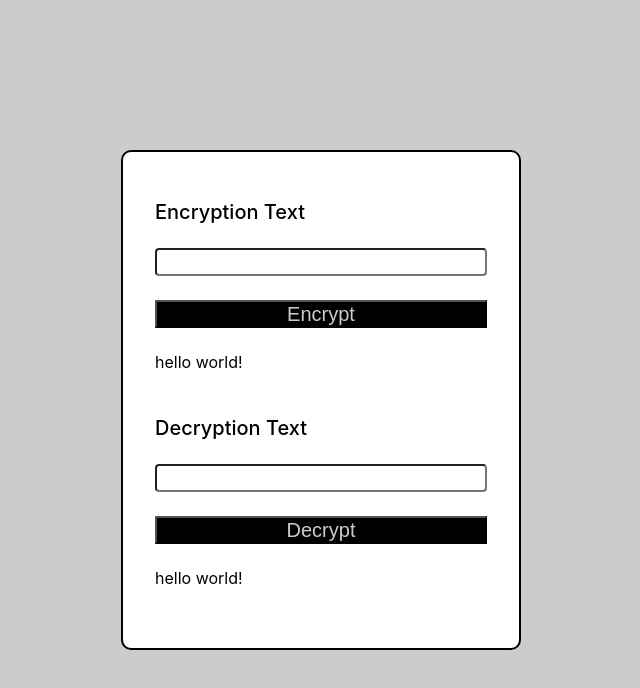
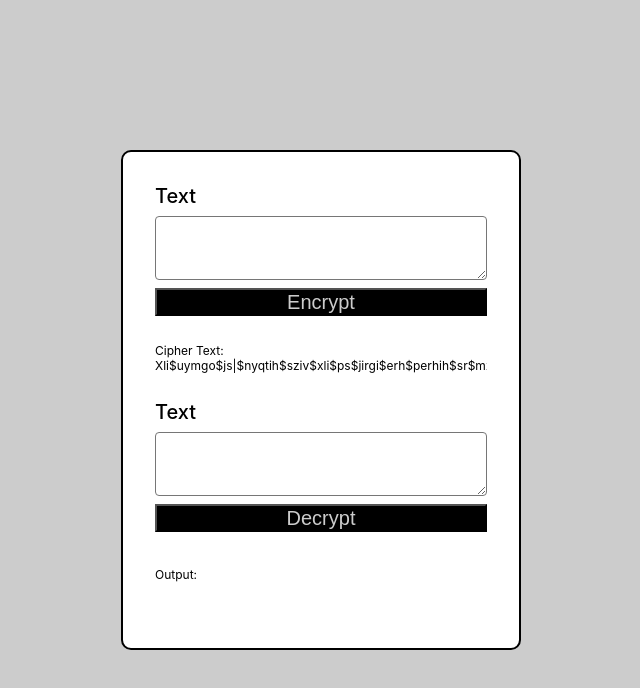
Before and after one commit to Eke-sims/encryption-app, a React (Create React App) app: page / in a window 1280 px wide. Shown: the top 688 px of the page, without its empty margins (319-959 px from the left). Built offline with nearby package versions, Linux system fonts and the light colour scheme.

Commit message:
made the encryption work

```diff
--- a/src/App.js
+++ b/src/App.js
@@ -1,5 +1,5 @@
 import './App.css';
-import {Form} from './Components'
+import {Form} from './Containers'
 
 function App() {
   return (
--- /dev/null
+++ b/src/Components/decrypt/Decrypt.jsx
@@ -0,0 +1,15 @@
+import React from 'react'
+import './decrypt.css'
+
+const Decrypt = () => {
+  return (
+    <form className='function-container'>
+        <label htmlFor="input">Text</label>
+        <textarea type="text" className='decrypt-input'/>
+        <button className='decrypt'>Decrypt</button>
+        <p className='cipher-output'>Output: <span></span></p>
+    </form>
+  )
+}
+
+export default Decrypt
--- /dev/null
+++ b/src/Components/encrypt/Encrypt.jsx
@@ -0,0 +1,35 @@
+import React from 'react'
+import './encrypt.css'
+import {useState} from 'react'
+
+const Encrypt = ({ onAdd, output }) => {
+
+  const [cipherText, setCipherText] = useState('')
+
+  const onSubmit = (e) => {
+    e.preventDefault();
+
+    if( !cipherText ) {
+      alert('Please enter a text');
+      return
+    }
+
+    onAdd({cipherText});
+
+    setCipherText('');
+
+  }
+
+  return (
+    <form className='function-container' onSubmit={onSubmit}>
+        <label htmlFor="input">Text</label>
+        <textarea type="text"
+            value={cipherText}
+            onChange={(e)=> setCipherText(e.target.value)}/>
+        <button >Encrypt</button>
+        <p className='output'> Cipher Text: Xli$uymgo$js|$nyqtih$sziv$xli$ps$jirgi$erh$perhih$sr$mx+w$xemp {output}</p>
+    </form>
+  )
+}
+
+export default Encrypt
--- /dev/null
+++ b/src/Components/encrypt/encrypt.css
@@ -0,0 +1,40 @@
+.function-container{
+    display: flex;
+    flex-direction: column;
+    flex: 1;
+    margin-bottom: 0.5rem;
+}
+
+label{
+    font-size: 20px;
+    font-weight: 500;
+    line-height: 24px;
+    margin-bottom: 0.5rem;
+}
+
+textarea{
+    border-radius: 4px;
+    font-size: 14px;
+    font-weight: 500;
+    height: 4rem;
+    margin-bottom: 0.5rem;
+    outline: none;
+}
+
+button{
+    background-color: black;
+    color: #ccc;
+    cursor: pointer;
+    font-size: 20px;
+    font-weight: 500;
+    line-height: 24px;
+    margin-bottom: 0.5rem;
+}
+
+p{
+    display: flex;
+    align-items: center;
+    font-size: 12px;
+    flex: 1;
+    overflow:scroll;
+}
--- a/src/Components/form/Form.jsx
+++ /dev/null
@@ -1,24 +0,0 @@
-import './form.css'
-import React, { useState } from 'react'
-
-const Form = () => {
-    return (
-        <form action="" className='form-container'>
-            <div className='function-container'>
-                <label htmlFor="encrypt-input">Encryption Text</label>
-                <input type="text" className='encrypt-input' />
-                <button className='encrypt'>Encrypt</button>
-                <p className='encrypt-output'> hello world!</p>
-            </div>
-
-            <div className="function-container">
-                <label htmlFor="decrypt-input">Decryption Text</label>
-                <input type="text" className='decrypt-input' />
-                <button className='decrypt'>Decrypt</button>
-                <p className='decrypt-output'> hello world!</p>
-            </div>
-        </form>
-    )
-}
-
-export default Form
--- a/src/Components/form/form.css
+++ /dev/null
@@ -1,43 +0,0 @@
-.form-container{
-    background-color: #fff;
-    border: 2px solid black;
-    border-radius: 10px;
-    height: 500px;
-    display: flex;
-    flex-direction: column;
-    justify-content: center;
-    padding: 2rem;
-    width: 400px;
-}
-
-.function-container{
-    display: flex;
-    flex-direction: column;
-    flex: 1;
-    margin-top: 1rem;
-    margin-bottom: 1rem;
-}
-
-label{
-    font-size: 20px;
-    font-weight: 500;
-    line-height: 24px;
-    margin-bottom: 1.5rem;
-}
-
-input{
-    border-radius: 4px;
-    font-size: 20px;
-    font-weight: 500;
-    line-height: 24px;
-    margin-bottom: 1.5rem;
-}
-
-button{
-    background-color: black;
-    color: #ccc;
-    font-size: 20px;
-    font-weight: 500;
-    line-height: 24px;
-    margin-bottom: 1.5rem;
-}
--- a/src/Components/index.js
+++ b/src/Components/index.js
@@ -1 +1,2 @@
-export {default as Form} from './form/Form'
+export {default as Encrypt} from './encrypt/Encrypt'
+export {default as Decrypt} from './decrypt/Decrypt'
--- /dev/null
+++ b/src/Containers/form/Form.jsx
@@ -0,0 +1,33 @@
+import './form.css'
+import React, { useState }from 'react'
+import { Decrypt, Encrypt } from '../../Components';
+
+const Form = () => {
+
+    const [output, setOutput] = useState('')
+
+    // Encrypt
+
+    const encryptText = (text) =>{
+        const newArray = text.cipherText.split('');
+        // Performing ASCII manipulation
+        const manArray = newArray.map(letter => letter.charCodeAt(0) + 4);
+
+        const cipherArray = manArray.map(array => String.fromCharCode(array));
+
+        const cipherText = cipherArray.join('');
+
+        setOutput(cipherText);
+    }
+
+
+
+    return (
+        <div className='form-container'>
+            <Encrypt onAdd={encryptText} output={output} />
+            <Decrypt />
+        </div>
+    )
+}
+
+export default Form
--- /dev/null
+++ b/src/Containers/form/form.css
@@ -0,0 +1,11 @@
+.form-container{
+    background-color: #fff;
+    border: 2px solid black;
+    border-radius: 10px;
+    height: 500px;
+    display: flex;
+    flex-direction: column;
+    justify-content: center;
+    padding: 2rem;
+    width: 400px;
+}
--- /dev/null
+++ b/src/Containers/index.js
@@ -0,0 +1 @@
+export {default as Form} from './form/Form'
```
Also changed, not shown: src/Components/crypt/Crypt.js (added, +19 -0 lines), src/Components/decrypt/decrypt.css (added).
